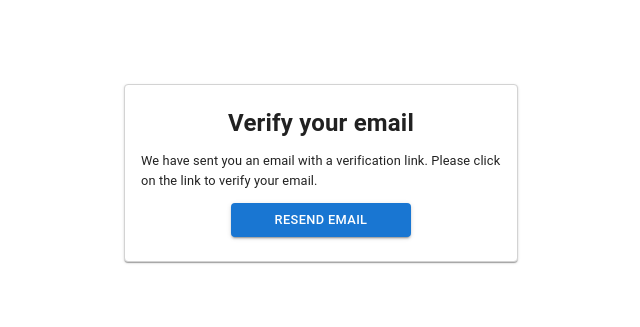
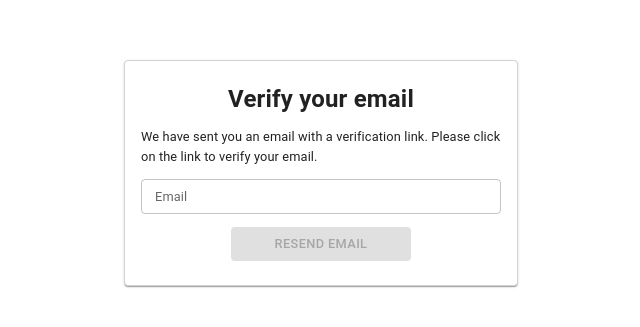
Before and after one commit to J3SSY-ANDU/expense-tracker, a React (Create React App) app in the folder frontend/: page /verify-email in a window 1280 px wide. Shown: the part 227-554 px from the top of the page, without its empty margins (319-959 px from the left). Built offline with nearby package versions, Linux system fonts and the light colour scheme; no server answers.

Commit message:
feat: enhance email verification process by adding email retrieval by token and improving resend functionality with email input handling

```diff
--- a/frontend/src/api/verifyEmailApi.ts
+++ b/frontend/src/api/verifyEmailApi.ts
@@ -1,10 +1,12 @@
-import { api } from "./apiService";
-import axios from "axios";
+import { api } from './apiService'
+import axios from 'axios'
 
-export async function VerifyEmail(token: string): Promise<{ message?: string; token?: string; error?: string }> {
+export async function VerifyEmail(
+  token: string
+): Promise<{ message?: string; token?: string; error?: string }> {
   try {
-    const res = await api.get(`/verify-email/${encodeURIComponent(token)}`);
-    return res.data;
+    const res = await api.get(`/verify-email/${encodeURIComponent(token)}`)
+    return res.data
   } catch (err: any) {
     // If it's an Axios error, get the backend error message if present
     if (axios.isAxiosError(err) && err.response && err.response.data) {
@@ -15,16 +17,23 @@ export async function VerifyEmail(token: string): Promise<{ message?: string; to
   }
 }
 
-export async function ResendVerificationEmail (id?: string, token?: string, email?: string): Promise<{message: string} | { error: string }> {
+export async function ResendVerificationEmail(
+  id?: string | null,
+  token?: string | null,
+  email?: string | null
+): Promise<{ message: string } | { error: string }> {
   try {
     if (!id && !token && !email) {
-      return { error: 'User ID, token, or email is required to resend verification email.' }
+      return {
+        error:
+          'User ID, token, or email is required to resend verification email.'
+      }
     }
     // Pick only the one that is defined
-    const payload: { id?: string; token?: string, email?: string } = {};
-    if (id) payload.id = id;
-    else if (token) payload.token = token;
-    else if (email) payload.email = email;
+    const payload: { id?: string; token?: string; email?: string } = {}
+    if (id) payload.id = id
+    else if (token) payload.token = token
+    else if (email) payload.email = email
 
     await api.post('/resend-verification-email', payload)
     console.log('Email verification resent successfully')
--- a/frontend/src/components/Login.tsx
+++ b/frontend/src/components/Login.tsx
@@ -13,7 +13,6 @@ import {
 } from "@mui/material";
 import apiService from "../api/apiService";
 import "../styles/login.css";
-import { User } from "../types";
 
 export function Login() {
   const [email, setEmail] = useState("");
--- a/frontend/src/components/VerifyEmail.tsx
+++ b/frontend/src/components/VerifyEmail.tsx
@@ -3,8 +3,10 @@ import {
   Box,
   Button,
   CircularProgress,
+  Input,
   Paper,
   Snackbar,
+  TextField,
   Typography,
 } from "@mui/material";
 import { useEffect, useState } from "react";
@@ -13,16 +15,24 @@ import apiService from "../api/apiService";
 
 export function VerifyEmail() {
   const [token, setToken] = useState<string | null>(null);
+  const [id, setId] = useState<string | null>(null);
+  const [email, setEmail] = useState<string | null>(null);
   const [loading, setLoading] = useState(true);
   const [resendingEmail, setResendingEmail] = useState(false);
   const [showSnackbar, setShowSnackbar] = useState(false);
   const navigate = useNavigate();
   const [searchParams] = useSearchParams();
+  const isValidEmail = (email: string | null) => /\S+@\S+\.\S+/.test(email ?? "");
 
   useEffect(() => {
+    const tokenParam = window.location.pathname.split("/").pop();
+    setToken(tokenParam && tokenParam !== "verify-email" ? tokenParam : null);
+    const userId = searchParams.get("uid");
+    setId(userId ?? null);
+    const emailParam = searchParams.get("email");
+    setEmail(emailParam ?? null);
+
     async function verifyEmail() {
-      const tokenParam = window.location.pathname.split("/").pop();
-      setToken(tokenParam ?? null);
 
       if (!tokenParam || tokenParam === "verify-email") {
         console.error("Token not found");
@@ -32,7 +42,7 @@ export function VerifyEmail() {
         if (result.error) {
           console.error("Email verification failed:", result.error);
           // Handle error appropriately
-          navigate("/signup");
+          // navigate("/signup");
         } else {
           console.log(result.message);
           if (result.message && !result.token) {
@@ -51,14 +61,16 @@ export function VerifyEmail() {
   }, []);
 
   const handleResendVerificationEmail = async () => {
-    const id = searchParams.get("uid");
-    if (!id) {
-      console.error("User ID not found in query parameters");
+    if (!id && !token && !email) {
+      console.error("No identifier provided for resend.");
       return;
     }
     setResendingEmail(true);
-    const result: { message: string } | { error: string } = await apiService.resendVerificationEmail(id);
+
+    const result = await apiService.resendVerificationEmail(id, token, email);
+
     setResendingEmail(false);
+    setEmail("");
     if ("error" in result) {
       console.error(result.error);
     } else {
@@ -99,6 +111,25 @@ export function VerifyEmail() {
         We have sent you an email with a verification link. Please click on the
         link to verify your email.
       </Typography>
+      {(!id && !token) && (
+        <TextField
+          type="email"
+          name="email"
+          label="Email"
+          value={email ?? ""}
+          size="small"
+          onChange={(e) => setEmail(e.target.value)}
+          sx={{
+            width: "100%",
+            "& .MuiInputBase-input": {
+              fontSize: "0.8rem", // Font size for the input text
+            },
+            "& .MuiInputLabel-root": {
+              fontSize: "0.8rem", // Font size for the label text
+            },
+          }}
+        />
+      )}
       <Button
         variant="contained"
         color="primary"
@@ -107,6 +138,7 @@ export function VerifyEmail() {
             setShowSnackbar(true);
           });
         }}
+        disabled={resendingEmail || (!id && !token && !isValidEmail(email))}
         sx={{ fontSize: "0.8rem", width: "50%" }}
       >
         {resendingEmail ? (
```
Also changed, not shown: 1 other file (tests, documents, lock files or other folders).
